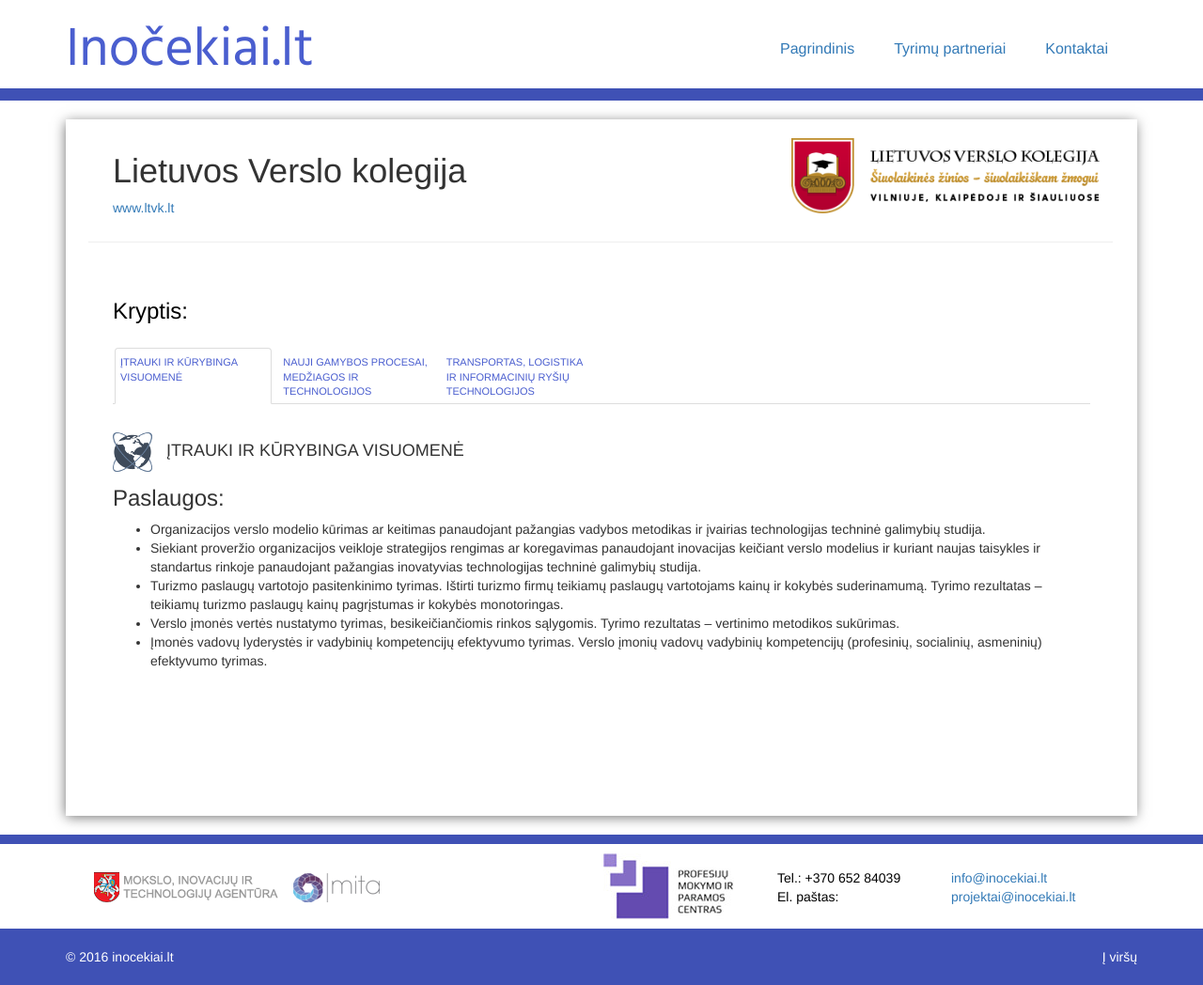
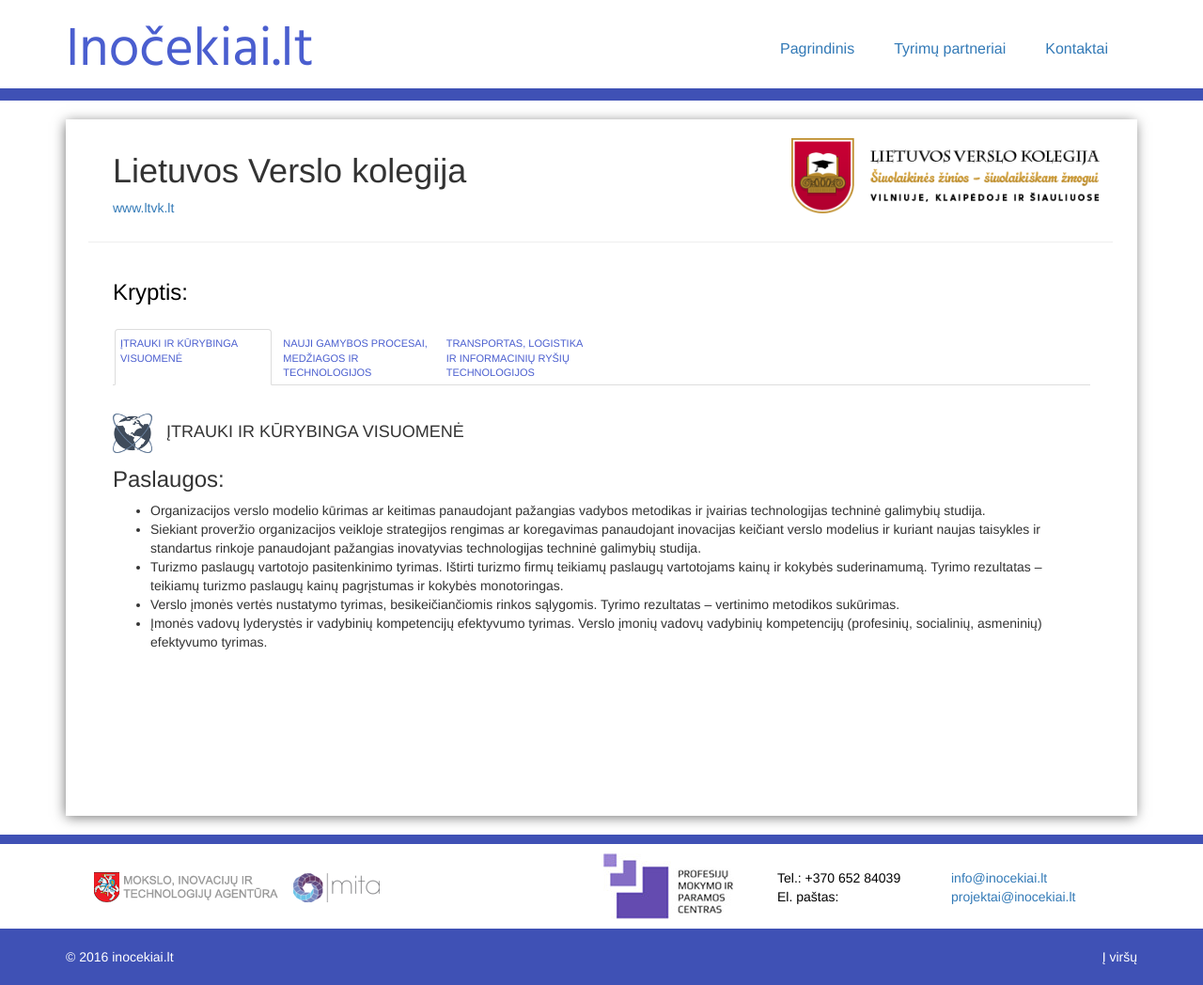
Before and after one commit to pmpc/inocekiai, a Jekyll site: the page built from lietuvos-verslo-kolegija.md, in a window 1280 px wide. Shown: the whole page at 94% size. Built offline with Jekyll 4.4.1, drawn with Linux system fonts in a browser that asks for light colours.

Commit message:
FIX//removed top margin from h3 elements in nav ul class.

```diff
--- a/css/main.scss
+++ b/css/main.scss
@@ -270,6 +270,6 @@
   padding-right: 0 !important;
 }
 
-.nav ul h3 {
+ul.nav h3 {
   margin-top: 0;
 }
```
